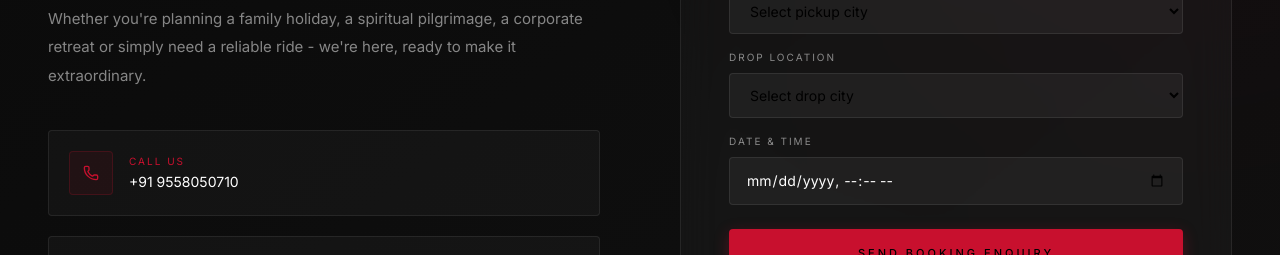
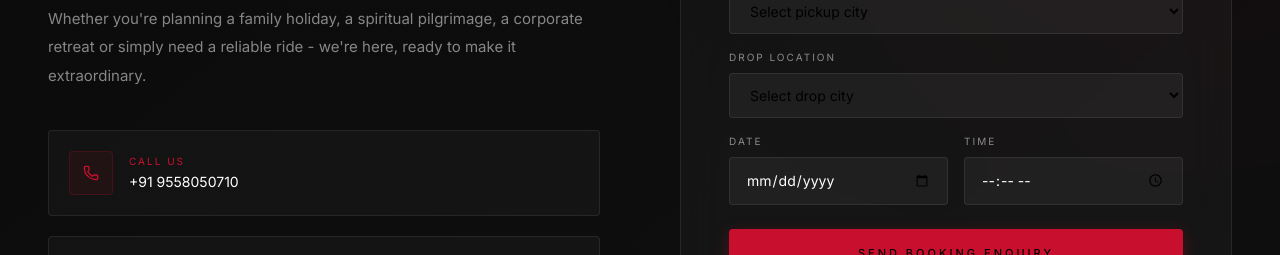
Before and after one commit to jainikshah59-ctrl/maatoursandtravels, a React (Vite) app: page / in a window 1280 px wide. Shown: the part 6440-6695 px from the top of the page. Built offline with nearby package versions, Linux system fonts and the light colour scheme; a web font is replaced by a local one.

Commit message:
Update App.tsx

```diff
--- a/src/App.tsx
+++ b/src/App.tsx
@@ -750,7 +750,8 @@ function Contact() {
     name: '',
     pickup: '',
     drop: '',
-    datetime: ''
+    date: '',
+    time: ''
   });
 
   const cities = [
@@ -775,7 +776,8 @@ function Contact() {
 *Name:* ${formData.name}
 *Pickup:* ${formData.pickup}
 *Drop:* ${formData.drop}
-*Date and Time:* ${formData.datetime}`;
+*Date:* ${formData.date}
+*Time:* ${formData.time}`;
     const encodedMsg = encodeURIComponent(msg);
     window.open(`https://wa.me/919558050710?text=${encodedMsg}`, '_blank');
   };
@@ -864,16 +866,29 @@ function Contact() {
                     ))}
                   </select>
                 </div>
+                <div className="grid grid-cols-2 gap-3 md:gap-4">
                   <div className="flex flex-col gap-2">
-                  <label className="text-[9px] md:text-[10px] tracking-[2px] uppercase text-white/50">Date &amp; Time</label>
+                    <label className="text-[9px] md:text-[10px] tracking-[2px] uppercase text-white/50">Date</label>
                     <input
-                    type="datetime-local"
-                    name="datetime"
-                    value={formData.datetime}
+                      type="date"
+                      name="date"
+                      value={formData.date}
                       onChange={handleChange}
                       className="bg-white/5 border border-white/[0.08] rounded px-3 md:px-4 py-2.5 md:py-3 text-white text-sm outline-none focus:border-red/50 focus:bg-white/[0.08] transition-all"
                       required
                     />
+                  </div>
+                  <div className="flex flex-col gap-2">
+                    <label className="text-[9px] md:text-[10px] tracking-[2px] uppercase text-white/50">Time</label>
+                    <input
+                      type="time"
+                      name="time"
+                      value={formData.time}
+                      onChange={handleChange}
+                      className="bg-white/5 border border-white/[0.08] rounded px-3 md:px-4 py-2.5 md:py-3 text-white text-sm outline-none focus:border-red/50 focus:bg-white/[0.08] transition-all"
+                      required
+                    />
+                  </div>
                 </div>
               </div>
 
```
Lines whose indentation alone changed are shown as unchanged.
